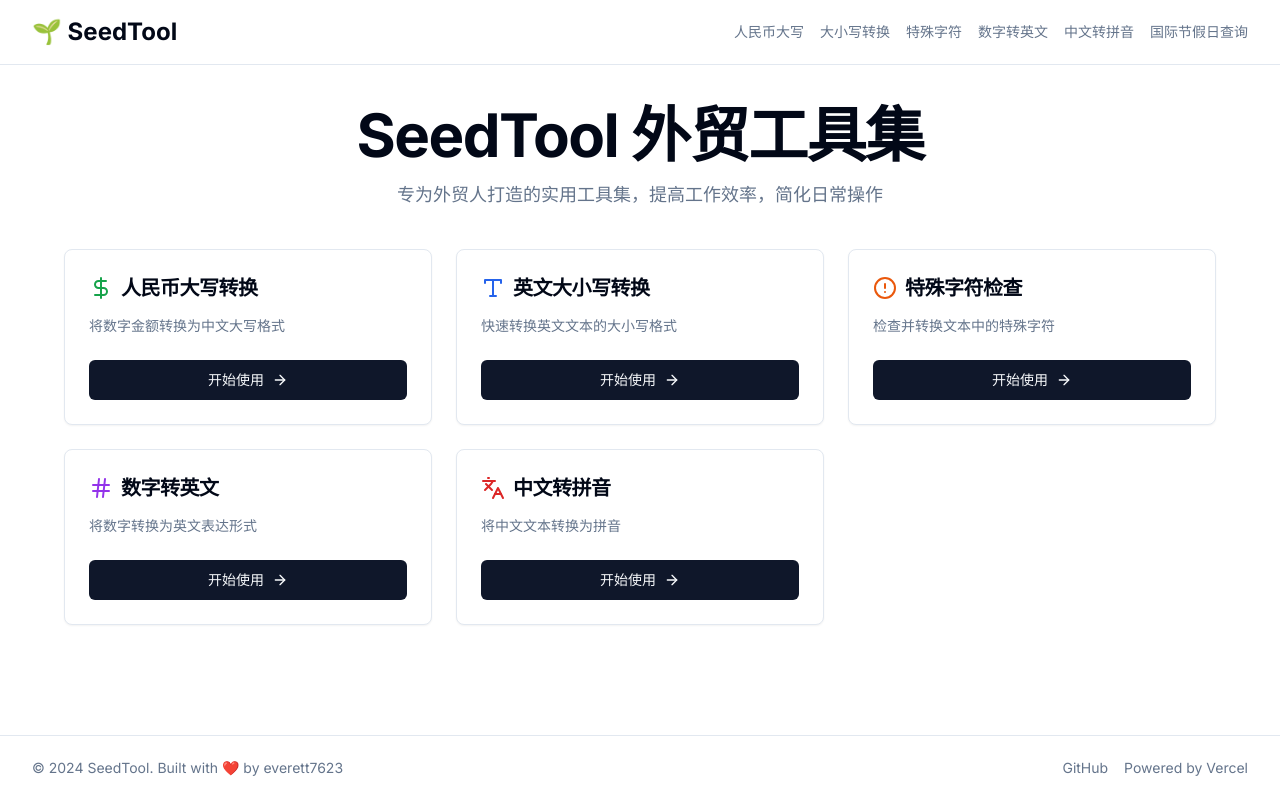
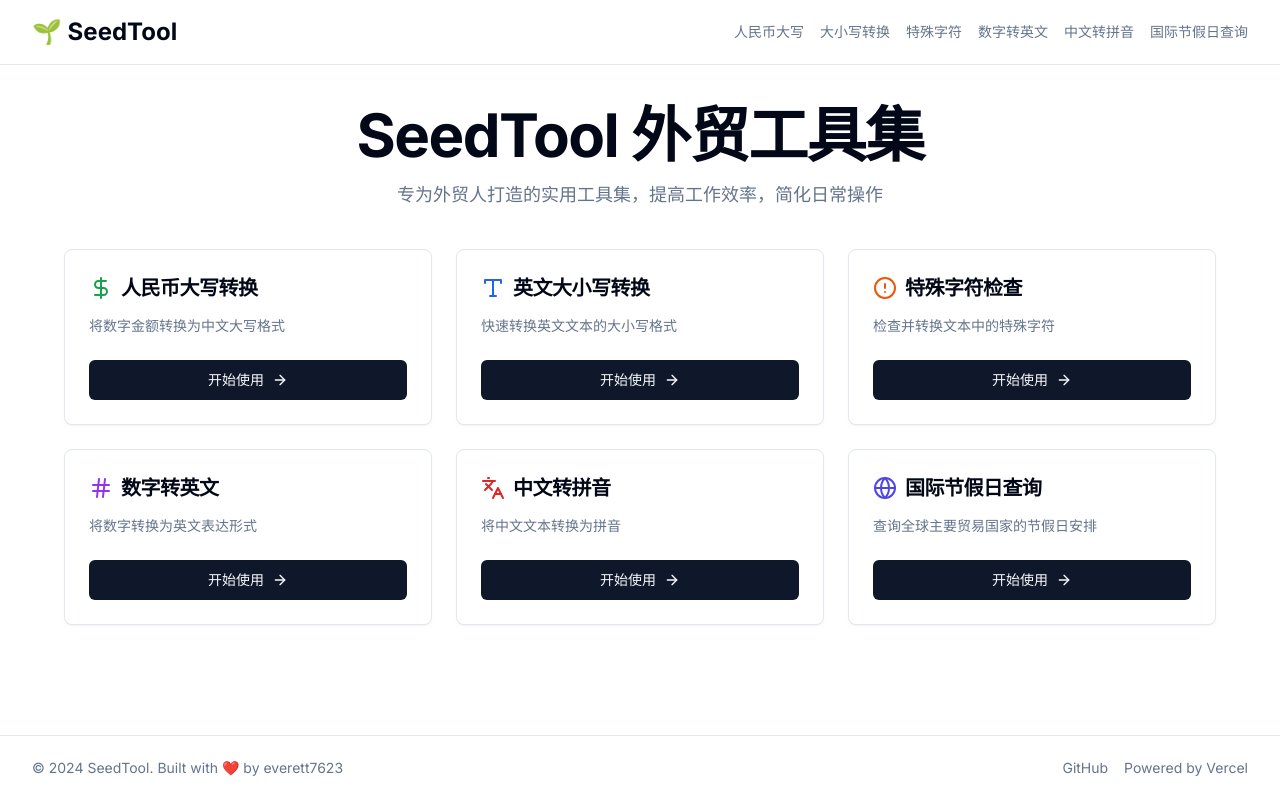
Before and after one commit to everett7623/Globokit, a Next.js app: page / in a window 1280 px wide. Built offline with nearby package versions, Linux system fonts and the light colour scheme.

Commit message:
Update page.tsx

```diff
--- a/app/page.tsx
+++ b/app/page.tsx
@@ -7,6 +7,7 @@ import {
   AlertCircle,
   Hash,
   Languages,
+  Globe,
   ArrowRight
 } from 'lucide-react'
 
@@ -45,6 +46,13 @@ const tools = [
     icon: Languages,
     href: '/tools/pinyin',
     color: 'text-red-600',
+  },
+  {
+    title: '国际节假日查询',
+    description: '查询全球主要贸易国家的节假日安排',
+    icon: Globe,
+    href: '/tools/holiday-query',
+    color: 'text-indigo-600',
   },
 ]
 
```
